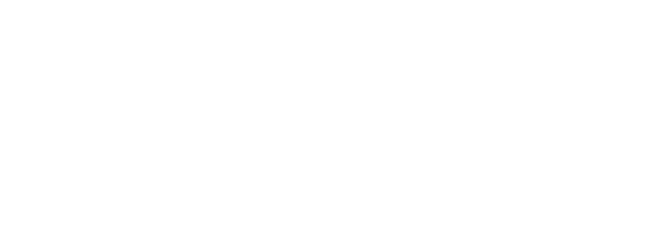
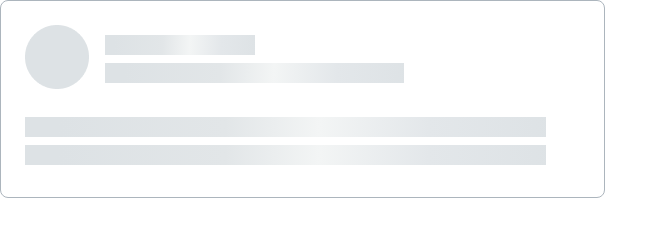
Before and after one commit to js-tasks-ru/htmlcss-20220519_vasilisa-zaytseva, a website: page 04-lection2/02-skeleton/index.html in a window 1280 px wide. Shown: the whole page, without its empty margins (0-668 px from the left). Drawn offline with Linux system fonts and the light colour scheme.

Commit message:
task-04-skeleton-solution

```diff
--- a/04-lection2/02-skeleton/index.html
+++ b/04-lection2/02-skeleton/index.html
@@ -1,11 +1,22 @@
 <!DOCTYPE html>
-<!-- Страница со скелетоном -->
 <html lang="ru">
     <head>
         <link rel="stylesheet" href="../../assets/css/main.css">
         <link rel="stylesheet" href="./skeleton.css">
     </head>
     <body>
-
+    <div class="skeleton">
+        <div class="skeleton__top">
+            <div class="avatar"> <img src="../../assets/images/ellipse.png" alt="avatar in ellipse shape"> </div>
+            <div class="skeleton__lines">
+                <div class="skeleton__lines_small"></div>
+                <div class="skeleton__lines_medium"></div>
+            </div>
+        </div>
+        <div class="skeleton__bottom">
+                <div class="skeleton__lines_large"></div>
+                <div class="skeleton__lines_large"></div>
+        </div>
+    </div>
     </body>
 </html>
--- a/04-lection2/02-skeleton/skeleton.css
+++ b/04-lection2/02-skeleton/skeleton.css
@@ -0,0 +1,45 @@
+.skeleton {
+    max-width: 579px;
+    background: var(--white);
+    padding: 24px 0px 32px 24px;
+    border: 1px solid var(--grey-3);
+    border-radius: 8px;
+}
+.skeleton__top {
+    display: flex;
+    background: var(--white);
+}
+
+.skeleton__bottom {
+    display: flex;
+    gap: 8px;
+    margin-top: 24px;
+    flex-direction:column;
+    background: var(--white);
+}
+.avatar {
+    margin-right: 16px;
+}
+.skeleton__lines {
+    display: flex;
+    justify-content: center;
+    gap:8px;
+    flex-grow: 1;
+    flex-direction:column;
+    background: var(--white);
+}
+.skeleton__lines_small {
+    background: linear-gradient(92.51deg, #DDE2E5 6.44%, #E2E6E8 38.47%, #F3F5F5 56.48%, #E3E7EA 77.5%, #DDE2E5 102.52%);
+    width: 30%;
+    height: 20px;
+}
+.skeleton__lines_medium {
+    background: linear-gradient(92.51deg, #DDE2E5 6.44%, #E2E6E8 38.47%, #F3F5F5 56.48%, #E3E7EA 77.5%, #DDE2E5 102.52%);
+    width: 60%;
+    height: 20px;
+}
+.skeleton__lines_large {
+    background: linear-gradient(92.51deg, #DDE2E5 6.44%, #E2E6E8 38.47%, #F3F5F5 56.48%, #E3E7EA 77.5%, #DDE2E5 102.52%);
+    width: 90%;
+    height: 20px;
+}
```
Also changed, not shown: assets/images/ellipse.png (added).
